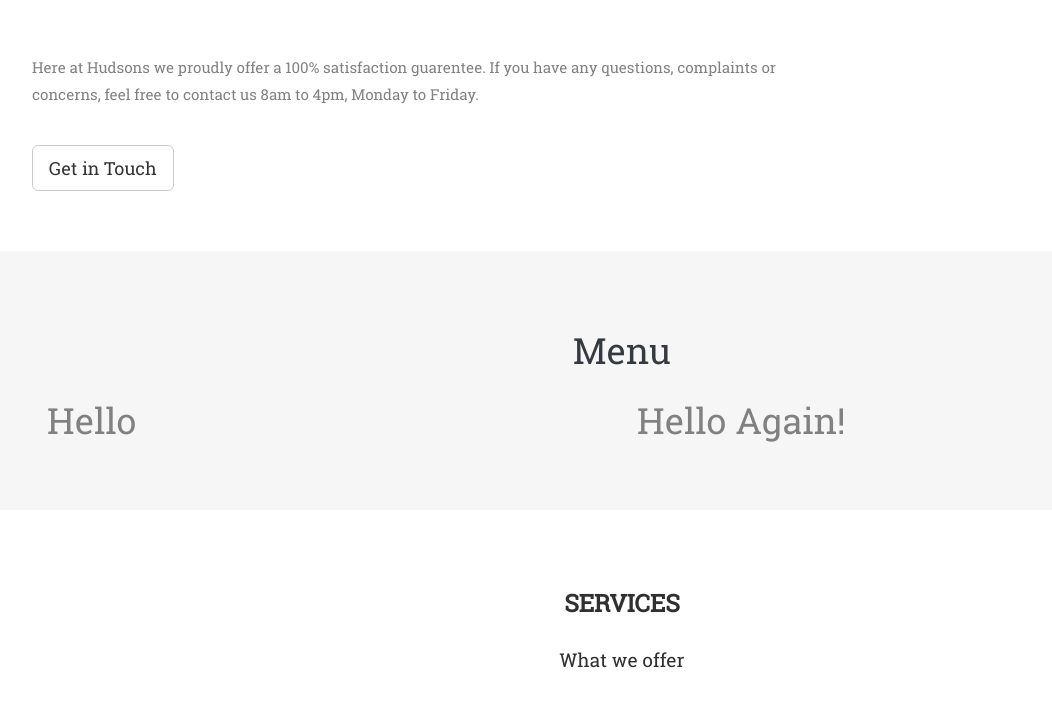
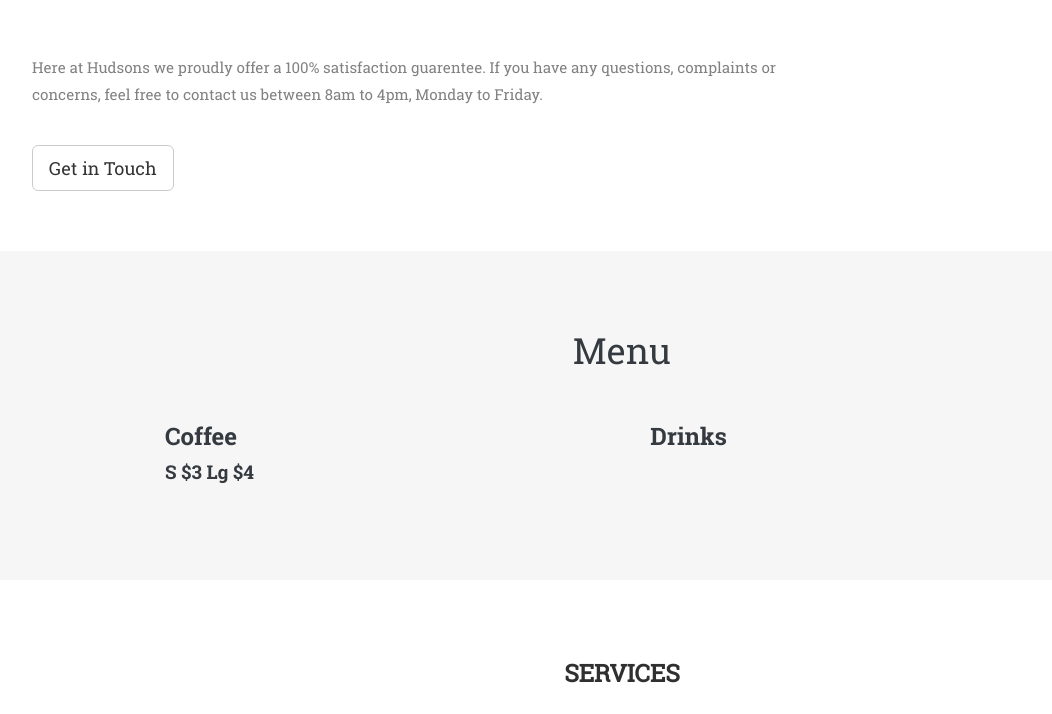
Before and after one commit to beastlyhaz/hudsons, a plain HTML site: page index.html in a window 1280 px wide. Shown: the part 695-1409 px from the top of the page, without its empty margins (18-1070 px from the left). Drawn offline with nearby package versions, Linux system fonts and the light colour scheme; some packages are replaced by stand-ins of ours.

Commit message:
Trying to fix prices

```diff
--- a/Resources/css/custom2.css
+++ b/Resources/css/custom2.css
@@ -1,5 +1,13 @@
-p, h1, h2, h3, h4, h5, h6, button, li, form {
+p, h1, h2, h3, h4, h5, h6, button, li, form, span {
 	font-family: Hudsons;
+}
+
+#menu h3, #menu h4 {
+	color: #343a40;
+	font-family: Hudsons-bold;
+	top: -5px;
+	position: relative;
+    z-index: 2;
 }
 
 .jumbotron p{
@@ -17,6 +25,26 @@
 .row h1{
 	text-align: center;
 	color: #343a40;
+}
+
+#menu {
+	padding: 0px 10%;
+}
+
+#menu-left {
+	padding-right: 3%
+}
+
+#menu-right {
+	padding-left: 3%
+}
+
+#menu-price {
+	top: 15px;
+	position: absolute;
+    right: 0;
+    z-index: 2;
+	padding-right: 5%;
 }
 
 @font-face {
--- a/index.html
+++ b/index.html
@@ -40,7 +40,7 @@
 
 	<div class="jumbotron text-center">
   	<h1>Hudson's At Mueller</h1>
-  	<p>Subscribe to recieve weekly menu updates</p>
+  	<p style="font-family: Hudsons-light">Subscribe to recieve weekly menu updates</p>
   		<form>
     		<div class="input-group">
       			<input type="email" class="form-control" size="50" placeholder="Email Address" required>
@@ -56,8 +56,8 @@
   		<div class="row">
     		<div class="col-sm-8">
       			<h2>About us</h2><br>
-      			<h4><i>Hudsons at Mueller</i> is a cafe conviently located on Level 2 of MPAC and open from 8am - 3pm school days. We pride outselves on our freshly ground coffee and our assortment declicious mains and desserts. Come in and have a try of our homemade daily specials. </h4><br>
-      			<p>Here at Hudsons we proudly offer a 100% satisfaction guarentee. If you have any questions, complaints or concerns, feel free to contact us 8am to 4pm, Monday to Friday.</p>
+      			<h4><i>Hudsons at Mueller</i> is conviently located on Level 2 of MPAC and open from 8am - 3pm school days. We pride outselves on our freshly ground coffee and our assortment of declicious mains and desserts. Why not come in and try today's bake of cakes and muffins in the cabinent. </h4><br>
+      			<p>Here at Hudsons we proudly offer a 100% satisfaction guarentee. If you have any questions, complaints or concerns, feel free to contact us between 8am to 4pm, Monday to Friday.</p>
       			<br><button class="btn btn-default btn-lg">Get in Touch</button>
     		</div>
     		<div class="col-sm-4">
@@ -69,12 +69,17 @@
 	<div class="container-fluid bg-grey">
 		<div class="row">
 			<h1>Menu</h1>
+			<br>
 		</div>
-  		<div class="col-sm-6">
-			<h1>Hello</h1>
-		</div>
-		<div class="col-sm-6">
-			<h1>Hello Again!</h1>
+		<div id="menu">
+			<div class="col-sm-6" id="menu-left">
+				<h3>Coffee</h3>
+				<h4 id="menu-price">S $3 Lg $4</h4>
+
+			</div>
+			<div class="col-sm-6" id="menu-right">
+				<h3>Drinks</h3>
+			</div>
 		</div>
 	</div>
 
```
